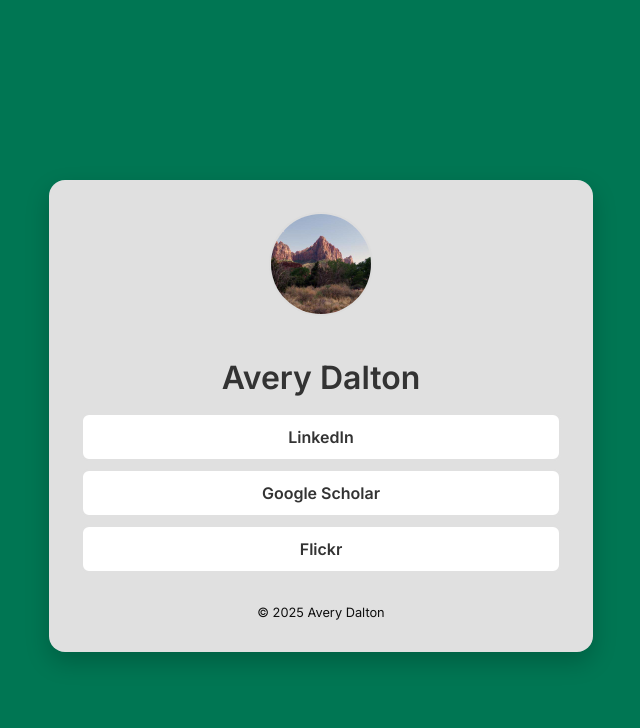
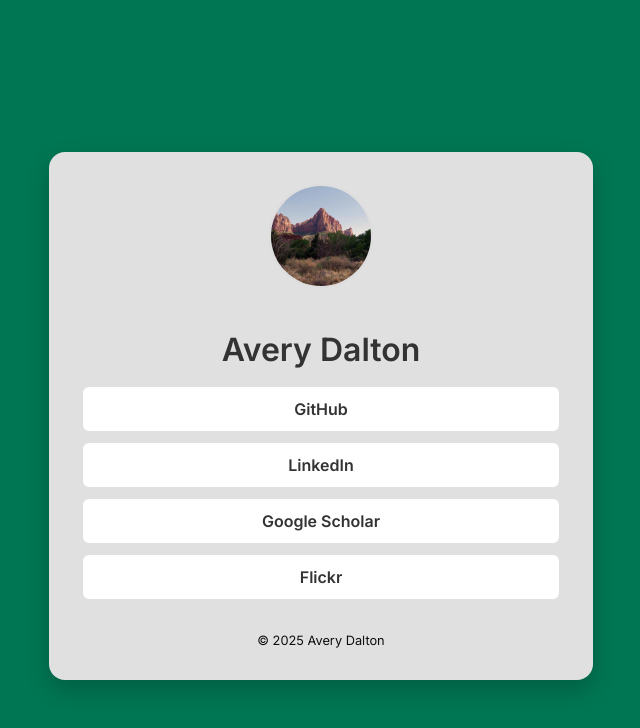
Before and after one commit to yreva/adalton.us, a plain HTML site: page index.html in a window 1280 px wide. Shown: the whole page, without its empty margins (319-959 px from the left). Drawn offline with Linux system fonts and the light colour scheme.

Commit message:
add github link

```diff
--- a/index.html
+++ b/index.html
@@ -72,6 +72,7 @@
     <img src="ProfilePic.jpg" alt="Profile picture" class="avatar" />
     <h1>Avery Dalton</h1>
 
+    <a class="link-button" href="https://github.com/yreva" target="_blank">GitHub</a>
     <a class="link-button" href="https://www.linkedin.com/in/averybd" target="_blank">LinkedIn</a>
     <a class="link-button" href="https://scholar.google.com/citations?user=Swptx4sAAAAJ" target="_blank">Google Scholar</a>
     <a class="link-button" href="https://www.flickr.com/photos/adaltonus" target="_blank">Flickr</a>
```
